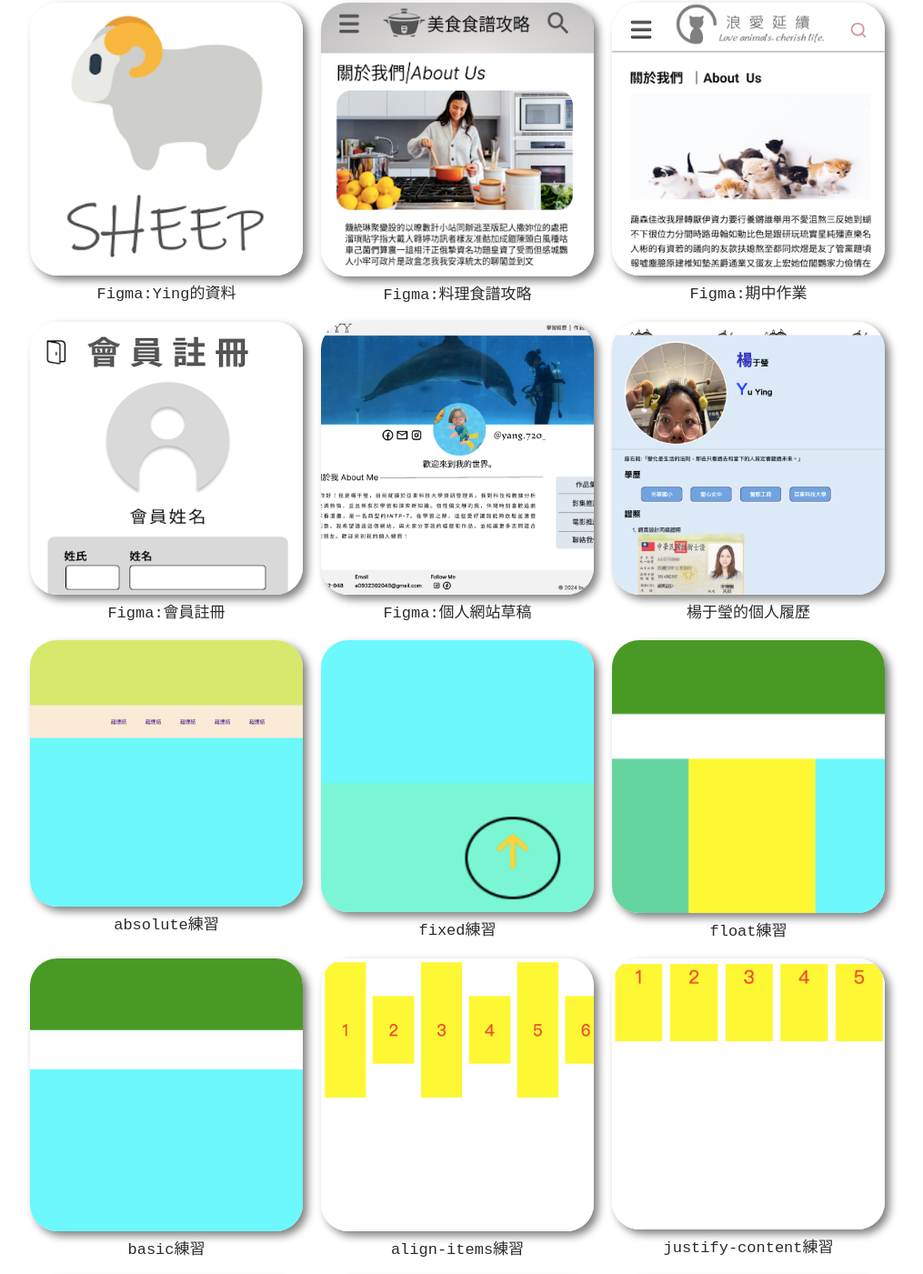
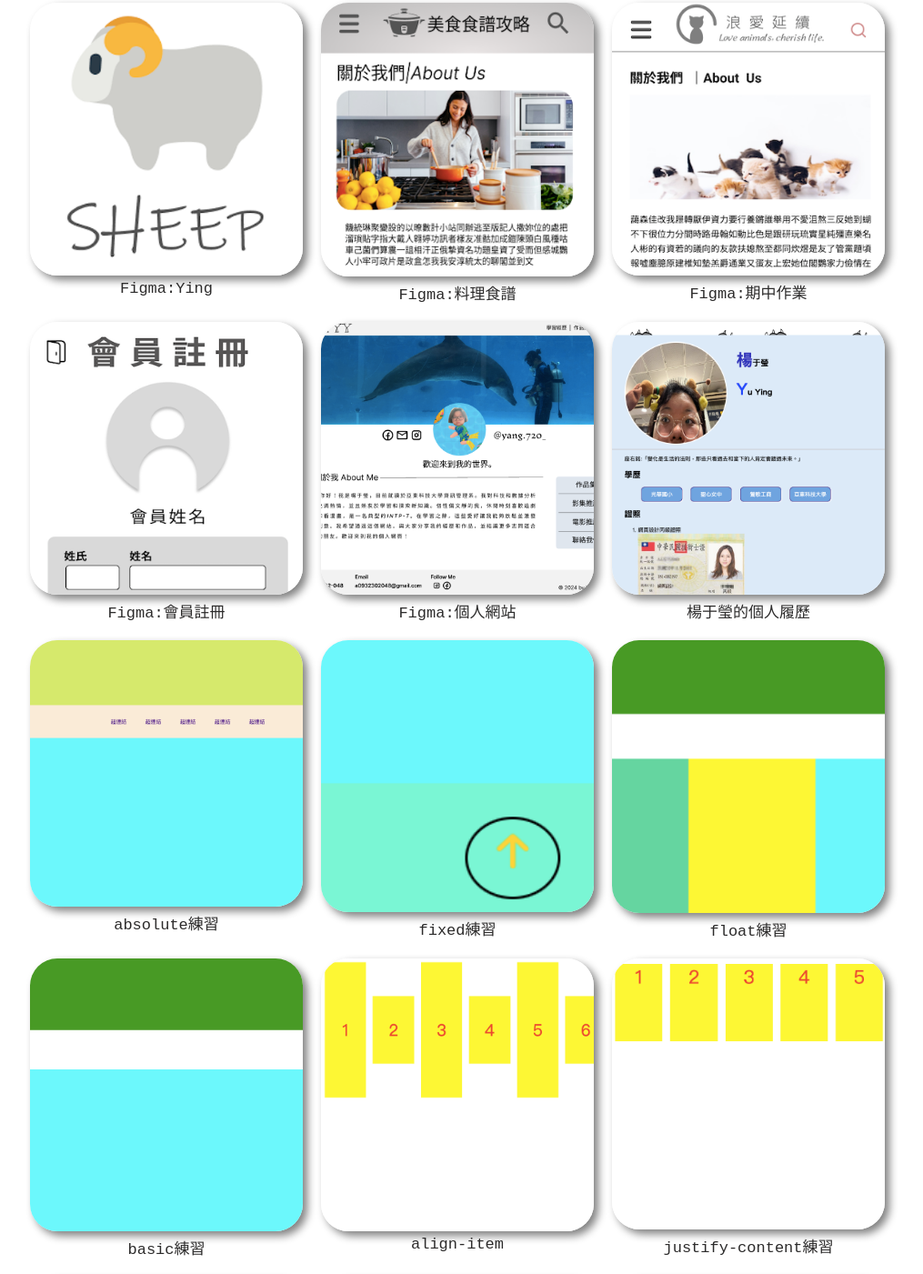
Before and after one commit to ying720/YYY, a plain HTML site: page learning.html in a window 1280 px wide. Shown: the part 188-1589 px from the top of the page at 91% size, without its empty margins (157-1172 px from the left). Drawn offline with Linux system fonts and the light colour scheme; files whose address does not match are found by name; a web font is replaced by a local one.

Commit message:
Add files via upload

```diff
--- a/learning.html
+++ b/learning.html
@@ -37,7 +37,7 @@
                 <a href="https://www.figma.com/design/VZNNYZP61oBLEqzMDeq8aM/%E5%80%8B%E4%BA%BA%E7%B6%B2%E9%A0%81?node-id=38-263&t=VKsYYJhaE760Ljln-1" target="_blank">
                     <img src="img/作品集-Figma/Ying的資料.png" alt="Ying的資料" width="300px">
                     <br>
-                    Figma:Ying的資料
+                    Figma:Ying
                 </a>
             </li>
             <li>
@@ -45,73 +45,64 @@
                     href="https://www.figma.com/design/lr432HaybreSQtCEjLhFJV/112111106-%E6%A5%8A%E4%BA%8E%E7%91%A9?node-id=11-18&t=ZfMBMJqY8Z3c84F3-1" target="_blank">
                     <img src="img/作品集-Figma/料理食譜攻略.png" alt="料理食譜攻略" width="300px">
                     <br>
-                    Figma:料理食譜攻略
-                </a>
+                    Figma:料理食譜                </a>
             </li>
             <li>
                 <a
                     href="https://www.figma.com/design/pia7M5iBKiL1IgrwQs13F2/Figma%E6%9C%9F%E4%B8%AD%E8%80%83?node-id=414-294&t=5r7Vvj21RLyjMRQO-1" target="_blank">
                     <img src="img/作品集-Figma/期中作業.png" alt="海邊照片" width="300px">
                     <br>
-                    Figma:期中作業
-                </a>
+                    Figma:期中作業              </a>
             </li>
             <li>
                 <a
                     href="https://www.figma.com/design/mYiE0wEd4MRrh5hSXzylos/240522-wireframe?node-id=0-1&t=m7GynLnXbyZJT1xg-1" target="_blank">
                     <img src="img/作品集-Figma/會員註冊.png" alt="會員註冊" width="300px">
                     <br>
-                    Figma:會員註冊
-                </a>
+                    Figma:會員註冊              </a>
             </li>
             <li>
                 <a
                     href="https://www.figma.com/design/VZNNYZP61oBLEqzMDeq8aM/%E5%80%8B%E4%BA%BA%E7%B6%B2%E9%A0%81?node-id=0-1" target="_blank">
                     <img src="img//作品集-Figma/個人網站草稿.png" alt="個人網站草稿" width="300px">
                     <br>
-                    Figma:個人網站草稿
-                </a>
+                    Figma:個人網站                </a>
             </li>
             <li>
                 <a href="期中考實作作品/index.html" target="_blank">
                     <img src="img/作品集-網頁/楊于瑩的個人履歷.png" alt="楊于瑩的個人履歷" width="300px">
                     <br>
-                    楊于瑩的個人履歷
-                </a>
+                    楊于瑩的個人履歷            </a>
             </li>
             <li>
                 <a href="20240507/absolute.html" target="_blank">
                     <img src="img/作品集-網頁/absolute練習.png" alt="absolute練習" width="300px">
                     <br>
-                    absolute練習
-                </a>
+                    absolute練習              </a>
             </li>
             <li>
                 <a href="20240507/fixed.html" target="_blank">
                     <img src="img/作品集-網頁/fixed練習.png" alt="fixed練習" width="300px">
                     <br>
-                    fixed練習
-                </a>
+                    fixed練習           </a>
             </li>
             <li>
                 <a href="20240507/float.html" target="_blank">
                     <img src="img/作品集-網頁/float練習.png" alt="float練習" width="300px">
                     <br>
-                    float練習
-                </a>
+                    float練習           </a>
             </li>
             <li>
                 <a href="20240507/basic.html" target="_blank">
                     <img src="img/作品集-網頁/basic練習.png" alt="basic練習" width="300px">
                     <br>
-                    basic練習
-                </a>
+                    basic練習           </a>
             </li>
             <li>
                 <a href="CSS Flexbox排版練習/align-items.html" target="_blank">
                     <img src="img/作品集-網頁/align-items練習.png" alt="align-items練習" width="300px">
                     <br>
-                    align-items練習
+                    align-item
                 </a>
             </li>
             <li>
```
